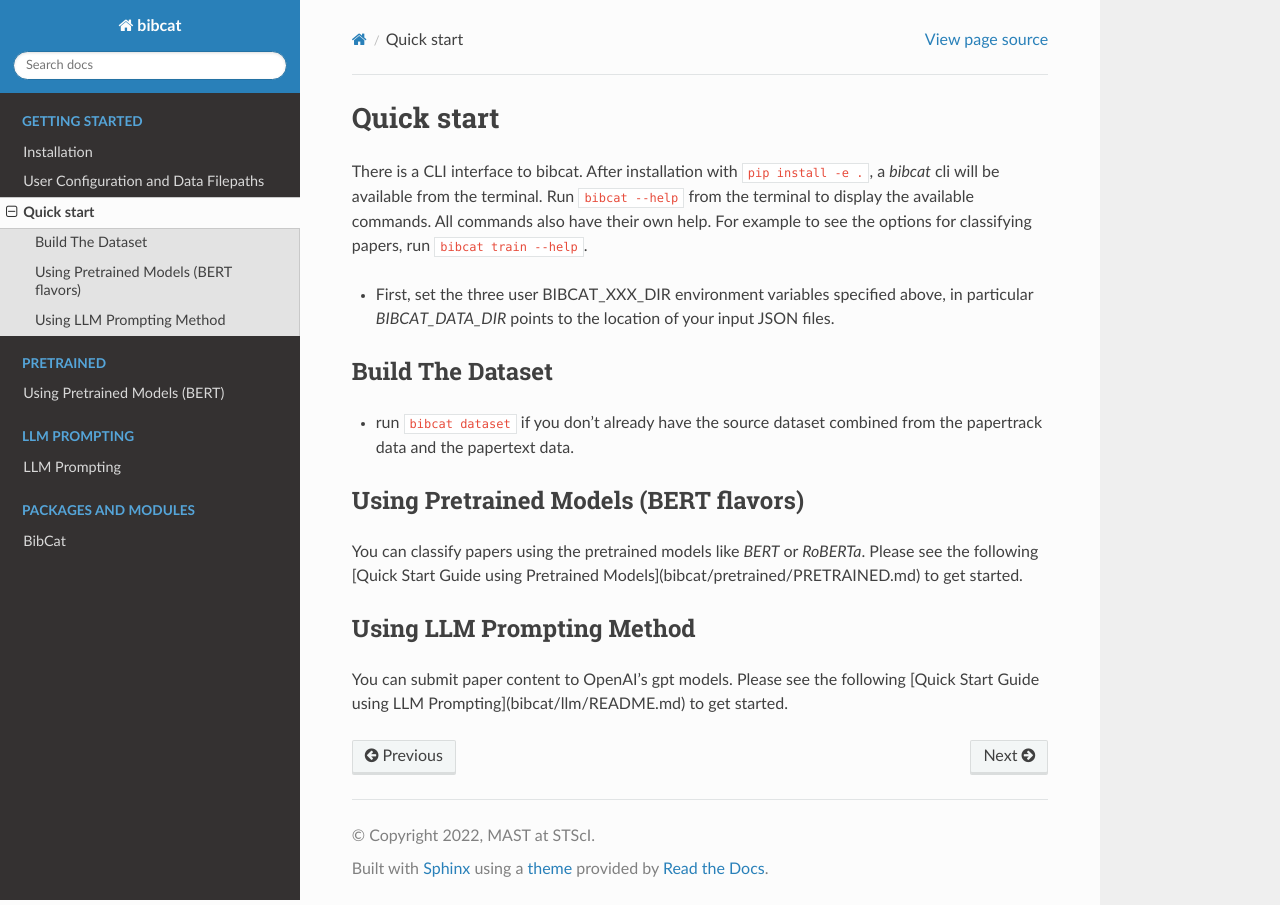
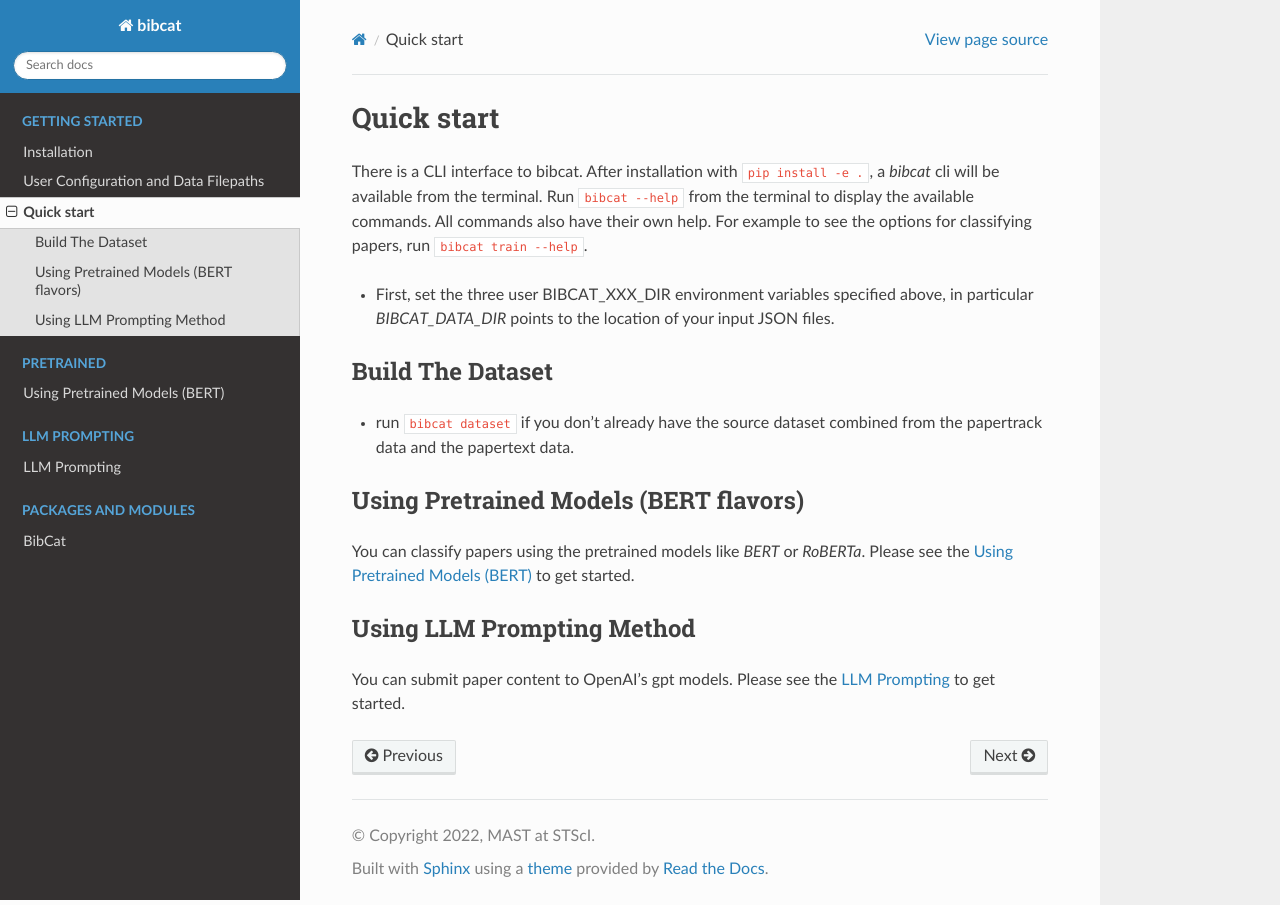
Before and after one commit to spacetelescope/bibcat, a Sphinx documentation site: the page built from docs/quick_start.rst, in a window 1280 px wide. Built offline with Sphinx 7.4.7 and the Read the Docs theme 3.1.0, drawn with Linux system fonts in a browser that asks for light colours.

Commit message:
add draft pages

```diff
--- a/docs/quick_start.rst
+++ b/docs/quick_start.rst
@@ -14,9 +14,9 @@ Build The Dataset
 Using Pretrained Models (BERT flavors)
 --------------------------------------
 
-You can classify papers using the pretrained models like `BERT` or `RoBERTa`. Please see the following [Quick Start Guide using Pretrained Models](bibcat/pretrained/PRETRAINED.md) to get started.
+You can classify papers using the pretrained models like `BERT` or `RoBERTa`. Please see the :doc:`pretrained` to get started.
 
 Using LLM Prompting Method
 ------------------------------
 
-You can submit paper content to OpenAI's gpt models.  Please see the following [Quick Start Guide using LLM Prompting](bibcat/llm/README.md) to get started.
+You can submit paper content to OpenAI's gpt models.  Please see the :doc:`llm` to get started.
```
Also changed, not shown: docs/installation.rst (+5 -5 lines).
